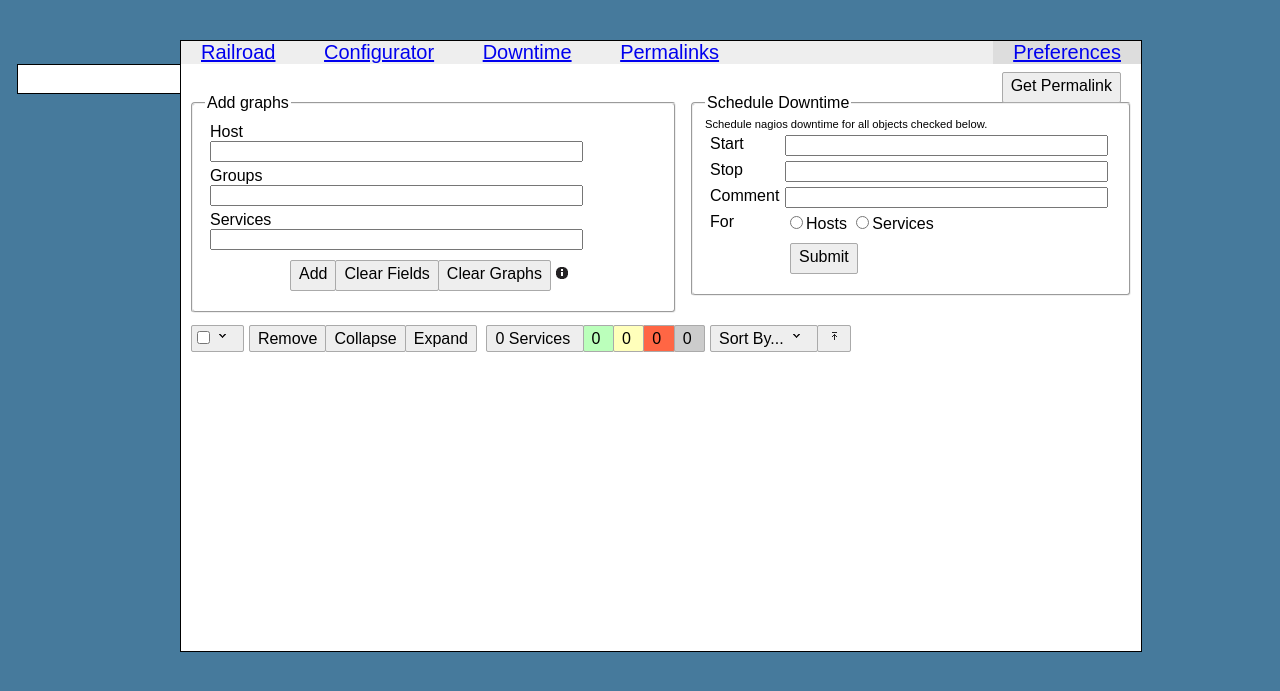
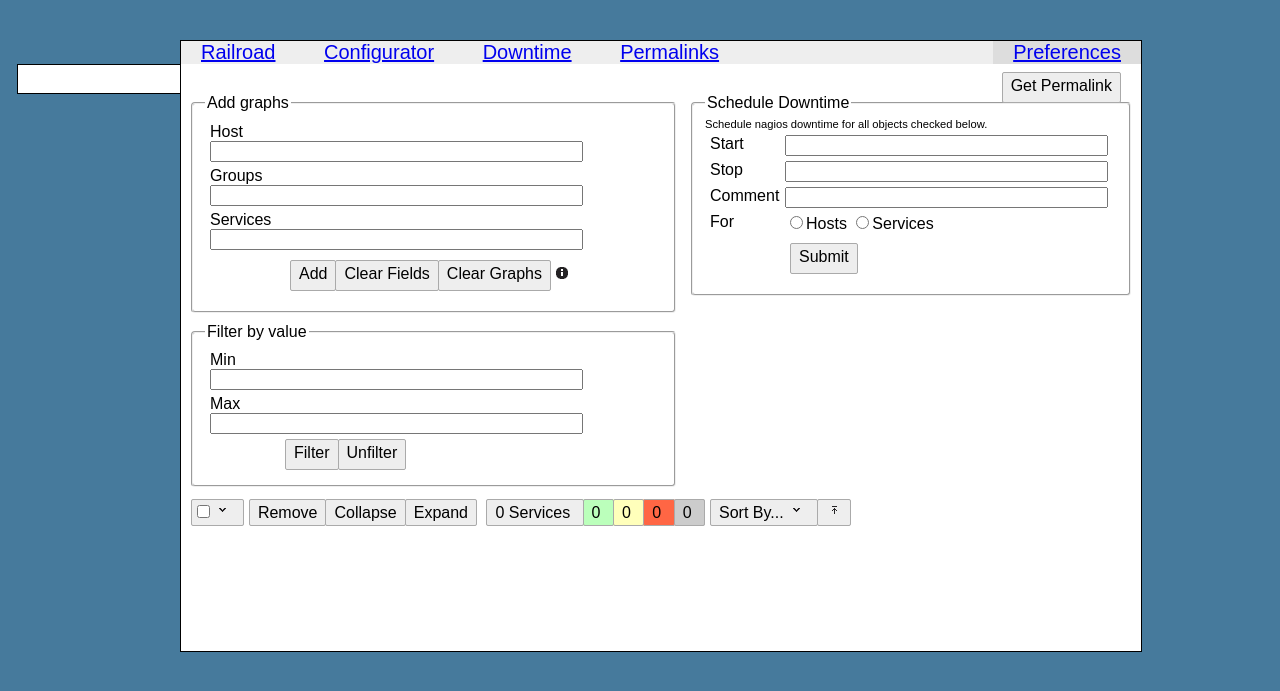
Before and after one commit to marineam/nagcat, a Django app: template railroad/templates/configurator.html in a window 1280 px wide. Shown: the top 691 px of the page. Run offline with Django 3.2, Linux system fonts and the light colour scheme; the template is opened without the code that fills it, so the values that code supplies are empty.

Commit message:
filter by value! yay!

```diff
--- a/railroad/static/js/configurator.js
+++ b/railroad/static/js/configurator.js
@@ -308,6 +308,18 @@ $(document).ready(function() {
         event.stopPropagation();
     });
 
+    $('#filter').bind('click', function () {
+        lowValue = parseInt($('#min').val());
+        // Since formatGraph bumps the max value by 20%, we need to reflect that
+        // here as well, so the user
+        highValue = parseInt($('#max').val()) * 1.2;
+        prepareFilterGraphs();
+        filterGraphs(lowValue, highValue);
+    });
+
+    $('#unfilter').bind('click', function () {
+        selectServiceObjs();
+    });
 
     // Handle configurator form submissions
     $('#configurator #add').bind('click', function() {
--- a/railroad/static/js/functions.js
+++ b/railroad/static/js/functions.js
@@ -312,6 +312,49 @@ function sortGraphs(name, reversed) {
     }
 }
 
+function filterGraphs(lowValue, highValue) {
+    var meta = $('#graphs').data('meta');
+    $('.service_row').hide();
+    for (var i=0; i < meta.length; i++) {
+        if (!meta[i].isGraphed) {
+            drawGraph(elem, meta[i].data);
+            meta[i].isGraphed = true;
+        }
+        if (meta[i].data) {
+            if (meta[i].data.options && meta[i].data.options.yaxis) {
+                var max = meta[i].data.options.yaxis.max;
+                if (lowValue) {
+                    if (highValue) {
+                        if (max >= lowValue && max <= highValue) {
+                            setupGraph(meta[i]);
+                        }
+                    } else if (max >= lowValue) {
+                        setupGraph(meta[i]);
+                    }
+                } else if (highValue) {
+                    if (max <= highValue) {
+                        setupGraph(meta[i]);
+                    }
+                }
+            }
+        }
+    }
+}
+
+function prepareFilterGraphs() {
+    getAllData(function () {
+        var meta = $('#graphs').data('meta');
+        for (var i=0; i < meta.length; i++) {
+            if (!meta[i].jQueryElement) {
+                meta[i].jQueryElement = $(meta[i].html);
+                $('#graphs').append($(meta[i].jQueryElement).hide());
+            }
+            if (meta[i].data.data) {
+                meta[i].data = formatGraph(meta[i].jQueryElement, meta[i].data);
+            }
+        }
+    });
+}
 /* Triggered when the preference panel has been closed. Update the page if
  * needed. */
 function redrawOnClosePreference() {
--- a/railroad/templates/form.html
+++ b/railroad/templates/form.html
@@ -29,6 +29,26 @@
                             You can auto complete multiple comma separated values
                             at a time.
                         </span >
+                    </ul>
+                </li>
+            </ul>
+        </fieldset>
+        <fieldset>
+            <legend>Filter by value</legend>
+            <ul class="fieldset_ul">
+                <li>
+                    <label for="min">Min</label>
+                    <input class="value" name="min" id="min" type="text">
+                </li>
+                <li>
+                    <label for="max">Max</label>
+                    <input class="value" name="max" id="max" type="text">
+                </li>
+                <li>
+                    <label>&nbsp;</label>
+                    <ul class="liButtons">
+                        <li id="filter">Filter</li
+                        ><li id="unfilter">Unfilter</li>
                     </ul>
                 </li>
             </ul>
```
